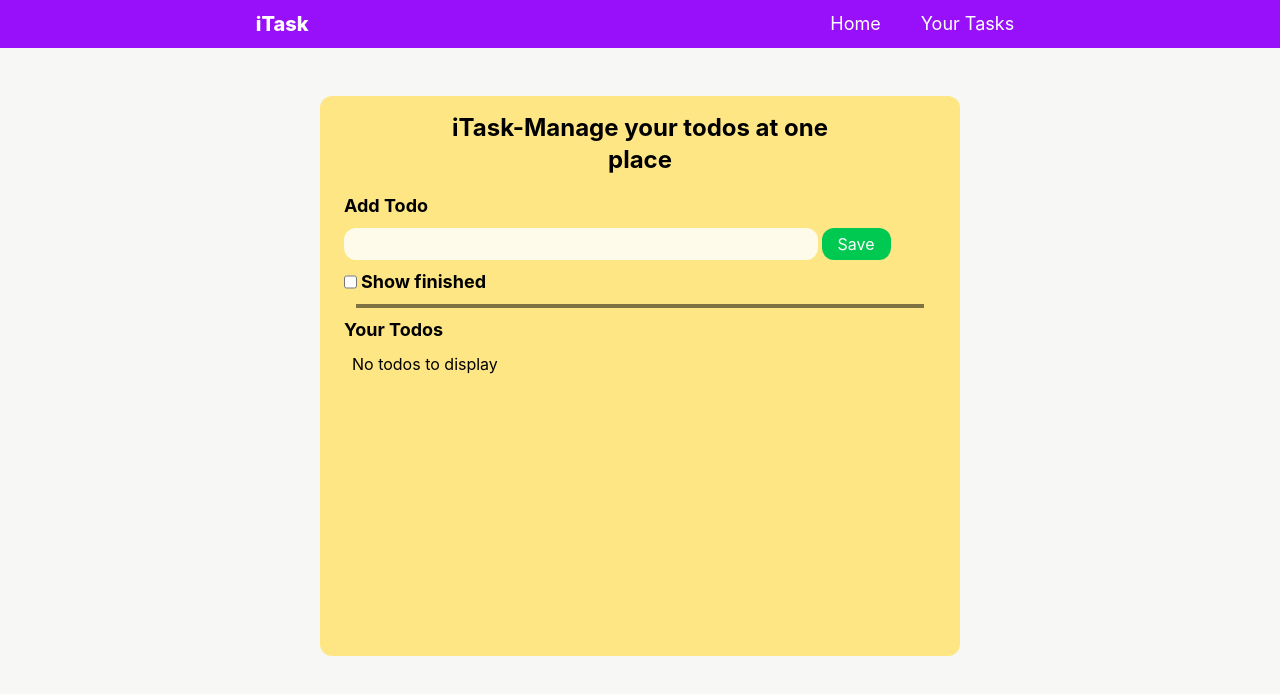
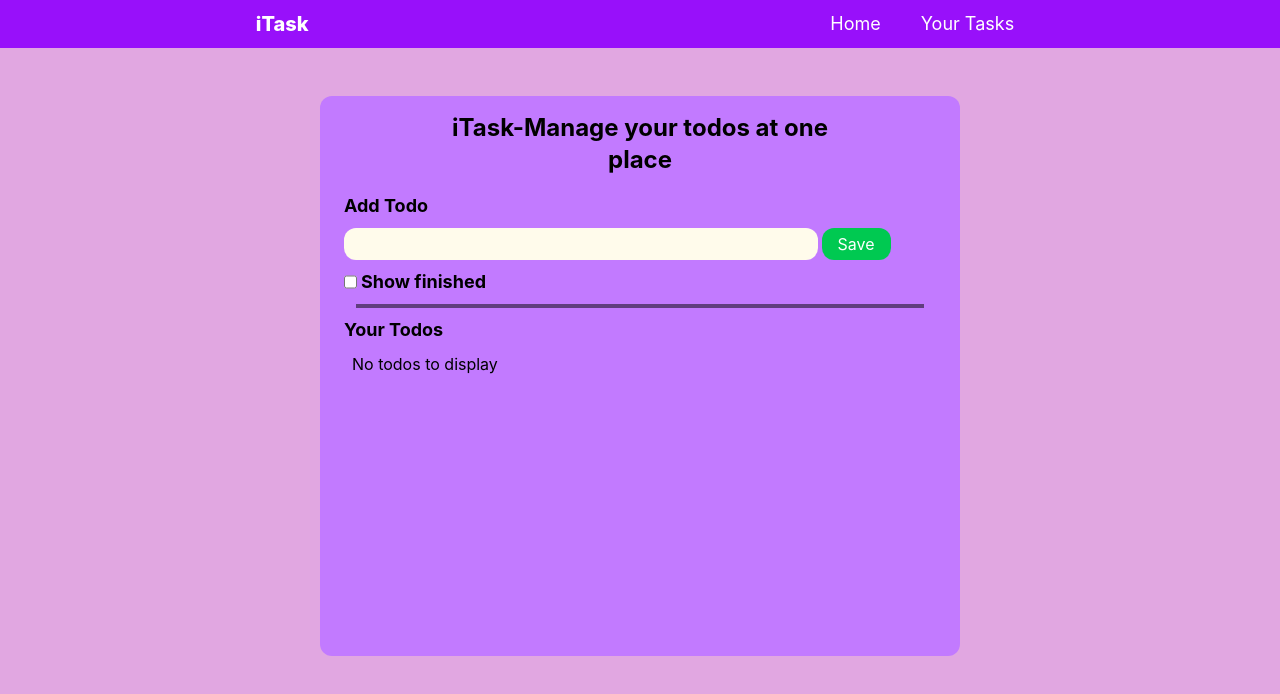
Before and after one commit to varunvarunsr05-cp/Todo-List-website, a React (Vite) app: page / in a window 1280 px wide. Shown: the top 694 px of the page. Built offline with nearby package versions, Linux system fonts and the light colour scheme.

Commit message:
fixing background again

```diff
--- a/src/App.jsx
+++ b/src/App.jsx
@@ -91,7 +91,7 @@ function App() {
     <>
       <Navbar />
 
-      <div className="card bg-amber-200 w-[95%] mx-auto px-6 rounded-xl min-h-140 my-12 md:w-1/2">
+      <div className="card bg-purple-400 w-[95%] mx-auto px-6 rounded-xl min-h-140 my-12 md:w-1/2">
         <div className="hero">
           <h1 className='font-bold md:mx-20 py-4 text-2xl text-center'>iTask-Manage your todos at one place</h1>
           <h2 className='font-bold text-lg'>Add Todo</h2>
--- a/src/index.css
+++ b/src/index.css
@@ -1,5 +1,5 @@
 @import "tailwindcss";
 
 body{
-    background-color: rgb(247, 247, 246);
+    background-color:rgb(225, 167, 225);
 }
```
